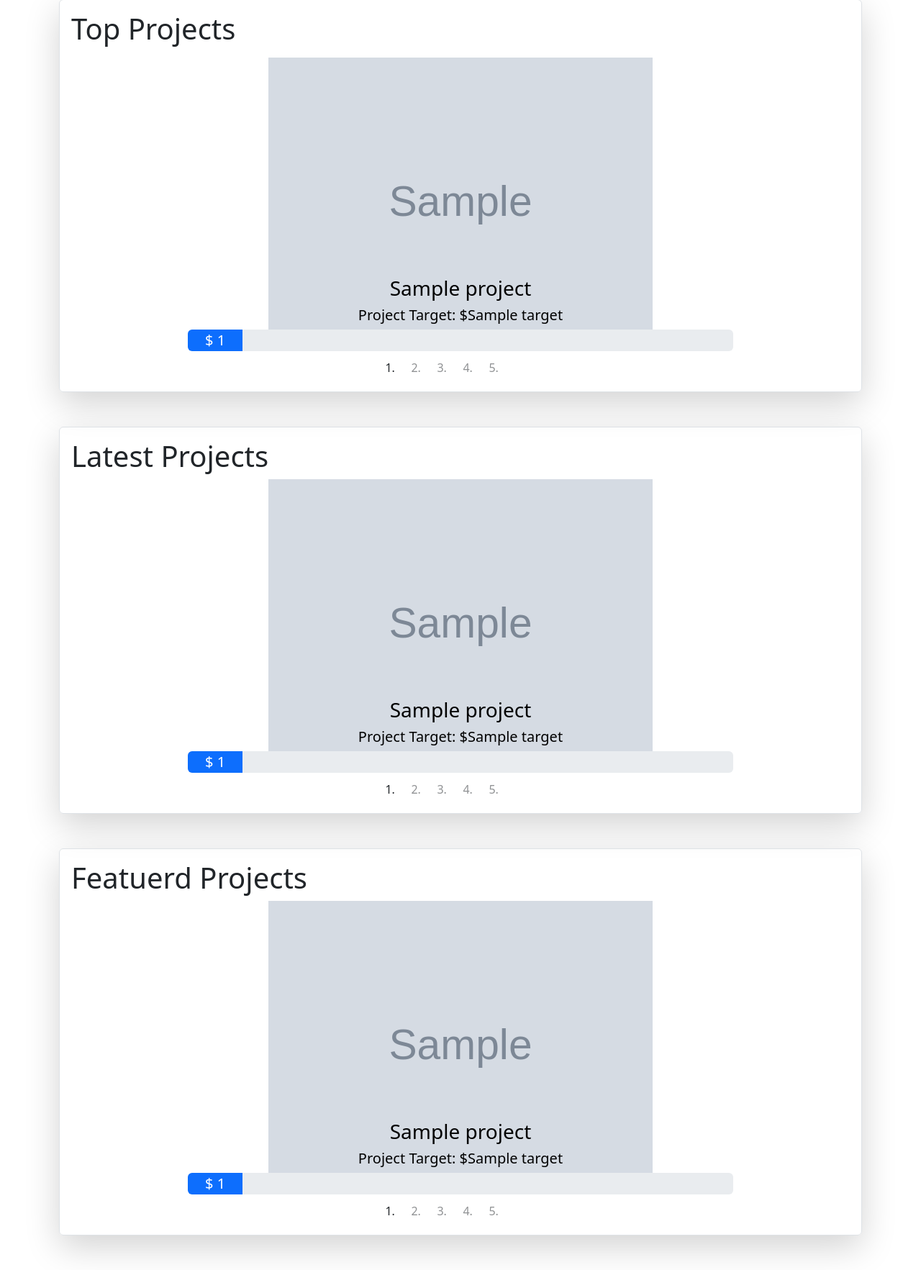
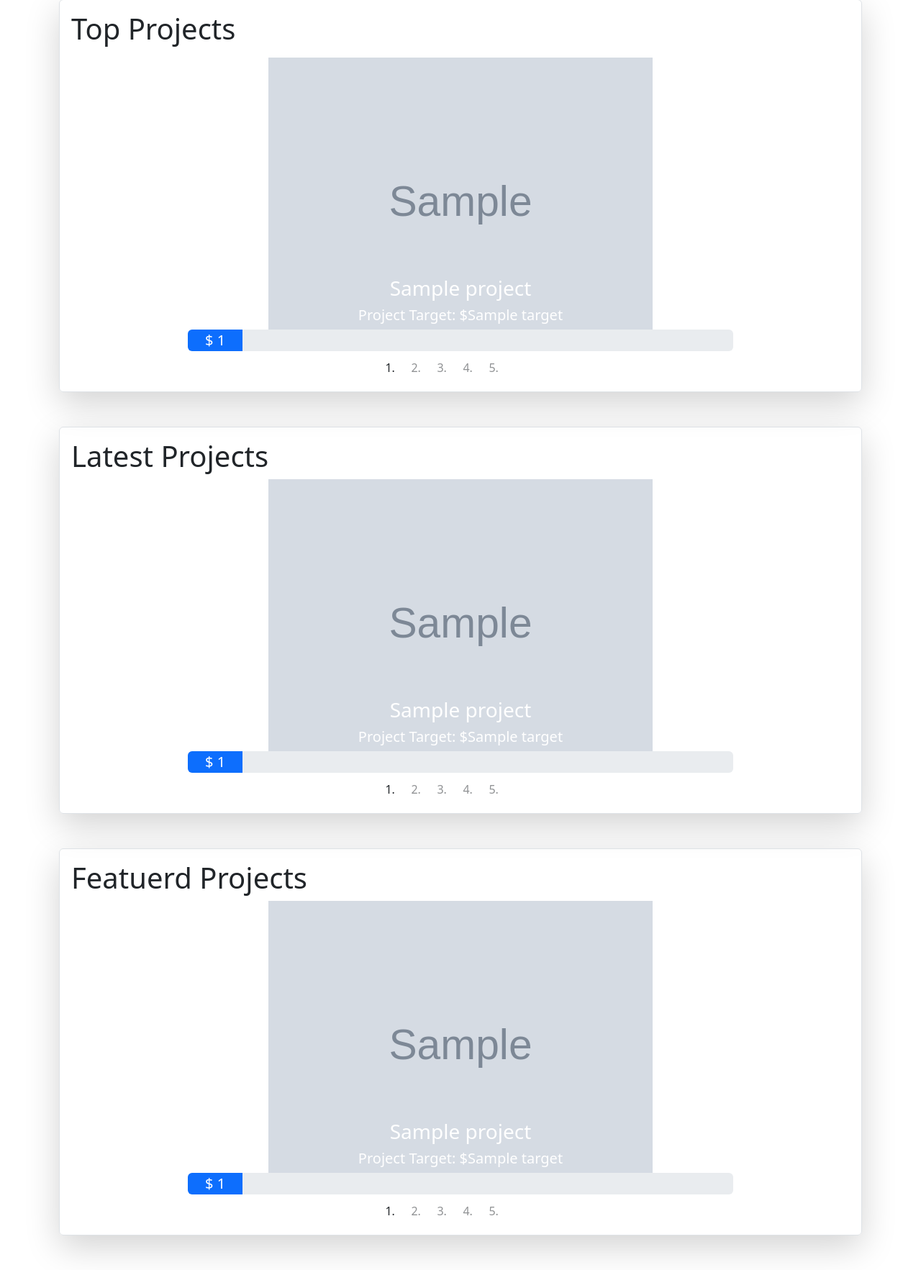
Before and after one commit to Ahmeed-Sayed/crowd_funding_ITI_django, a Django app: template projects/templates/projects/home.html in a window 1280 px wide. Shown: the part 279-2044 px from the top of the page at 72% size. Run offline with Django 4.2, Linux system fonts and the light colour scheme; tables that the repository leaves empty hold one stand-in row (values such as "Sample post"); the template is opened without the code that fills it: values that come from a table or form of the project are taken from there, most other values are stand-ins (such as "Sample title", 1, 10 or a date in 2020); grey boxes marked "Sample" are stand-in pictures; some libraries are stand-ins or nearby versions.

Commit message:
finilizing

```diff
--- a/accounts/templates/accounts/profile.html
+++ b/accounts/templates/accounts/profile.html
@@ -113,7 +113,7 @@
                 <div class="tab-content pt-2">
                   <div class="tab-pane fade show active profile-overview" id="profile-overview">
                     <div class="row">
-                      <h2> Your Donations </h2>
+                      <h2> My Donations </h2>
                       <div class='d-flex flex-col  mb-5'>
                       {% for donation in user.donations.all%}
                           <div class="card me-3 p-3" >
--- a/projects/templates/projects/home.html
+++ b/projects/templates/projects/home.html
@@ -47,8 +47,8 @@
           <img src="{{ project.images.first.image.url }}" height="400px" />
         </div>
         <div class="carousel-caption d-none d-md-block">
-          <h3 class="" style="color: black !important">{{ project.title }}</h3>
-          <h5 class="" style="color: black !important">
+          <h3 class="" style="color: white !important">{{ project.title }}</h3>
+          <h5 class="" style="color: white !important">
             Project Target: ${{ project.target }}
           </h5>
           <div class="progress" style="height: 30px">
@@ -129,8 +129,8 @@
           <img src="{{ project.images.first.image.url }}" height="400px" />
         </div>
         <div class="carousel-caption d-none d-md-block">
-          <h3 class="" style="color: black !important">{{ project.title }}</h3>
-          <h5 class="" style="color: black !important">
+          <h3 class="" style="color: white !important">{{ project.title }}</h3>
+          <h5 class="" style="color: white !important">
             Project Target: ${{ project.target }}
           </h5>
           <div class="progress" style="height: 30px">
@@ -210,8 +210,8 @@
           <img src="{{ project.images.first.image.url }}" height="400px" />
         </div>
         <div class="carousel-caption d-none d-md-block">
-          <h3 class="" style="color: black !important">{{ project.title }}</h3>
-          <h5 class="" style="color: black !important">
+          <h3 class="" style="color: white !important">{{ project.title }}</h3>
+          <h5 class="" style="color: white !important">
             Project Target: ${{ project.target }}
           </h5>
           <div class="progress" style="height: 30px">
--- /dev/null
+++ b/templates/404.html
@@ -0,0 +1,4 @@
+{%extends 'base.html'%}{%block body%}
+<div class="container text-center">Page Not Found</div>
+
+{%endblock%}
```
Also changed, not shown: projects/templates/projects/category_projects.html (+17 -15 lines), requirements.txt (added, +8 -0 lines), db.sqlite3, 1 other file.
